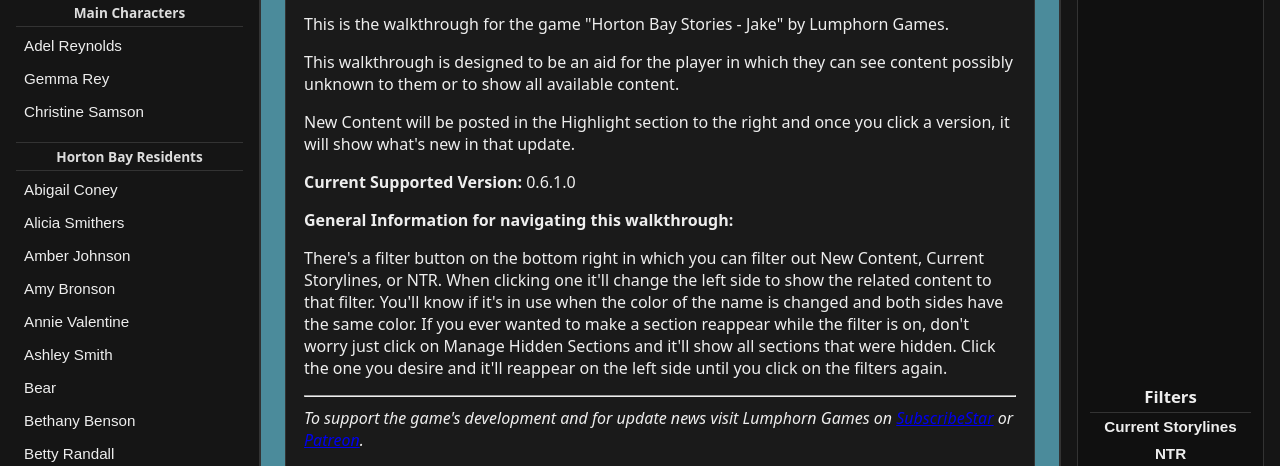
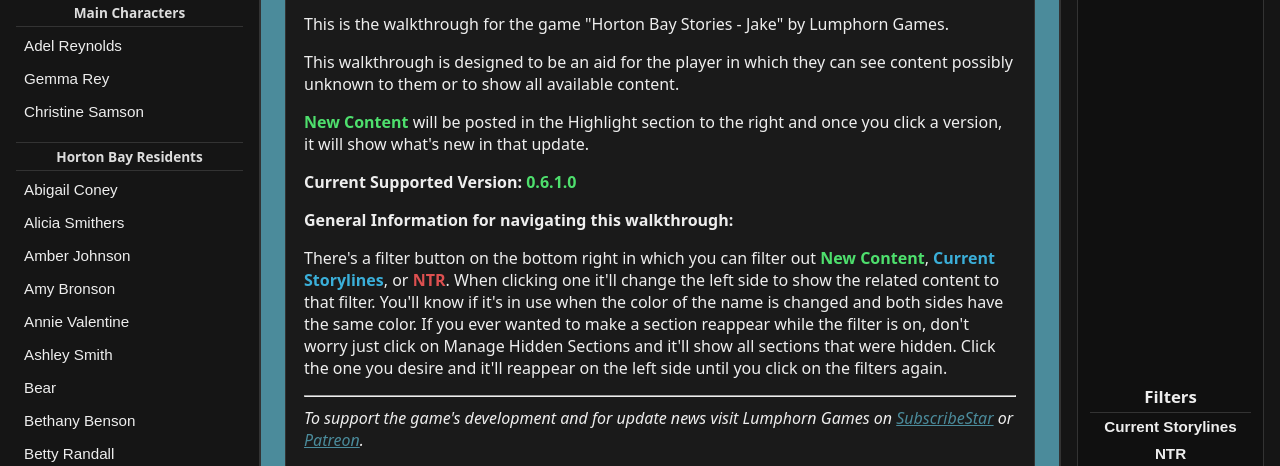
Before and after one commit to Lopnex/HBS-Walkthrough, a plain HTML site: page docs/index.html in a window 1280 px wide. Shown: the part 272-738 px from the top of the page. Drawn offline with Linux system fonts and the light colour scheme.

Commit message:
Update style.css

```diff
--- a/docs/style.css
+++ b/docs/style.css
@@ -199,6 +199,22 @@ body {
   color: #de5050;
 }
 
+/* Text color helpers to match filter colors (for info section text) */
+.filter-color-new {
+  color: #4edf6d;       /* same as New in 0.6.1.0 when active */
+  font-weight: bold;
+}
+
+.filter-color-current {
+  color: #3bafd9;       /* same as Current Storylines when active */
+  font-weight: bold;
+}
+
+.filter-color-ntr {
+  color: #de5050;       /* same as NTR when active */
+  font-weight: bold;
+}
+
 /* Filters sub-header pinned toward bottom */
 .highlight-subheader {
   margin-top: auto;
@@ -310,6 +326,15 @@ body {
   padding: 6px 0;
 }
 
+/* Info section support links (SubscribeStar / Patreon) */
+#info a {
+  color: #4b8b9b;      /* match middle background color */
+}
+
+#info a:hover {
+  text-decoration: underline;
+}
+
 /* Responsive */
 @media (max-width: 800px) {
   #app {
```
